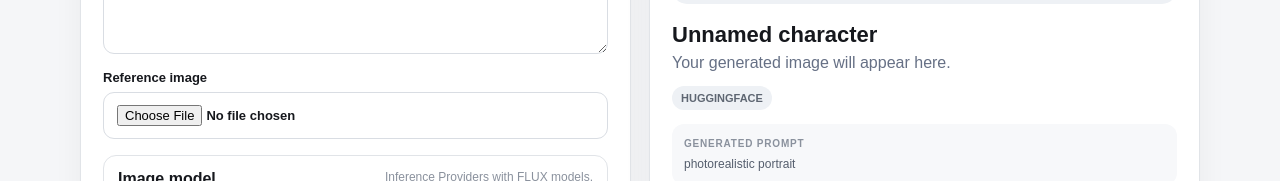
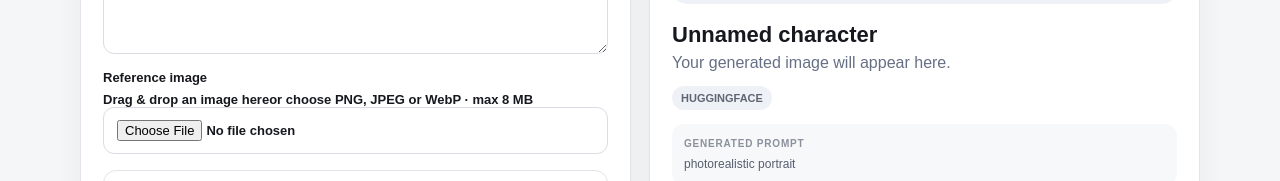
Before and after one commit to freemonkeyyourlife-lab/character-studio, a Next.js app: page / in a window 1280 px wide. Shown: the part 771-952 px from the top of the page. Built offline with nearby package versions, Linux system fonts and the light colour scheme; no server answers.

Commit message:
Add drag and drop reference uploads

```diff
--- a/app/page.tsx
+++ b/app/page.tsx
@@ -826,6 +826,25 @@ export default function Home() {
   );
   const displayReference = character.referenceImage || "";
 
+  const acceptReference = (file: File | null) => {
+    if (!file) return;
+    if (!new Set(["image/png", "image/jpeg", "image/webp"]).has(file.type)) {
+      setError("Only PNG, JPEG and WebP images are supported.");
+      return;
+    }
+    if (file.size > 8 * 1024 * 1024) {
+      setError("Image must be 8 MB or smaller.");
+      return;
+    }
+    if (character.referenceImage?.startsWith("blob:")) URL.revokeObjectURL(character.referenceImage);
+    setReference(file);
+    setError("");
+    setSaved(false);
+    setReferencePath("");
+    if (cloudMode && referencePath) setPendingReferenceDeletion({ characterId: character.id, path: referencePath });
+    setCharacter((current) => ({ ...current, referenceImage: URL.createObjectURL(file), referenceImagePath: undefined }));
+  };
+
   return (
     <main className="shell">
       <header className="header">
@@ -891,31 +910,25 @@ export default function Home() {
           <label>Age<input value={character.age} onChange={(e) => update("age", e.target.value)} placeholder="e.g. 28" maxLength={40} /></label>
           <label>Appearance<textarea value={character.appearance} onChange={(e) => update("appearance", e.target.value)} placeholder="Hair, eyes, build, clothing style..." maxLength={4000} /></label>
           <label>Personality<textarea value={character.personality} onChange={(e) => update("personality", e.target.value)} placeholder="Calm, confident, funny..." maxLength={4000} /></label>
-          <label>Reference image<input type="file" accept="image/png,image/jpeg,image/webp" onChange={(e) => {
-            const file = e.target.files?.[0] || null;
-            if (file) {
-              if (!new Set(["image/png", "image/jpeg", "image/webp"]).has(file.type)) {
-                setError("Only PNG, JPEG and WebP images are supported.");
-                e.currentTarget.value = "";
-                return;
-              }
-              if (file.size > 8 * 1024 * 1024) {
-                setError("Image must be 8 MB or smaller.");
-                e.currentTarget.value = "";
-                return;
-              }
-            }
-            if (character.referenceImage?.startsWith("blob:")) URL.revokeObjectURL(character.referenceImage);
-            setReference(file);
-            setError("");
-            setSaved(false);
-            if (file) {
-              setReferencePath("");
-              if (cloudMode && referencePath) setPendingReferenceDeletion({ characterId: character.id, path: referencePath });
-              setCharacter((current) => ({ ...current, referenceImage: URL.createObjectURL(file), referenceImagePath: undefined }));
-            }
-            e.currentTarget.value = "";
-          }} /></label>
+          <label>Reference image
+            <div
+              className="dropZone"
+              onDragOver={(event) => { event.preventDefault(); event.currentTarget.classList.add("dropZoneActive"); }}
+              onDragLeave={(event) => event.currentTarget.classList.remove("dropZoneActive")}
+              onDrop={(event) => {
+                event.preventDefault();
+                event.currentTarget.classList.remove("dropZoneActive");
+                acceptReference(event.dataTransfer.files?.[0] || null);
+              }}
+            >
+              <strong>Drag & drop an image here</strong>
+              <span>or choose PNG, JPEG or WebP · max 8 MB</span>
+              <input type="file" accept="image/png,image/jpeg,image/webp" onChange={(event) => {
+                acceptReference(event.target.files?.[0] || null);
+                event.currentTarget.value = "";
+              }} />
+            </div>
+          </label>
           {displayReference && (
             <img
               className="referencePreview"
```
